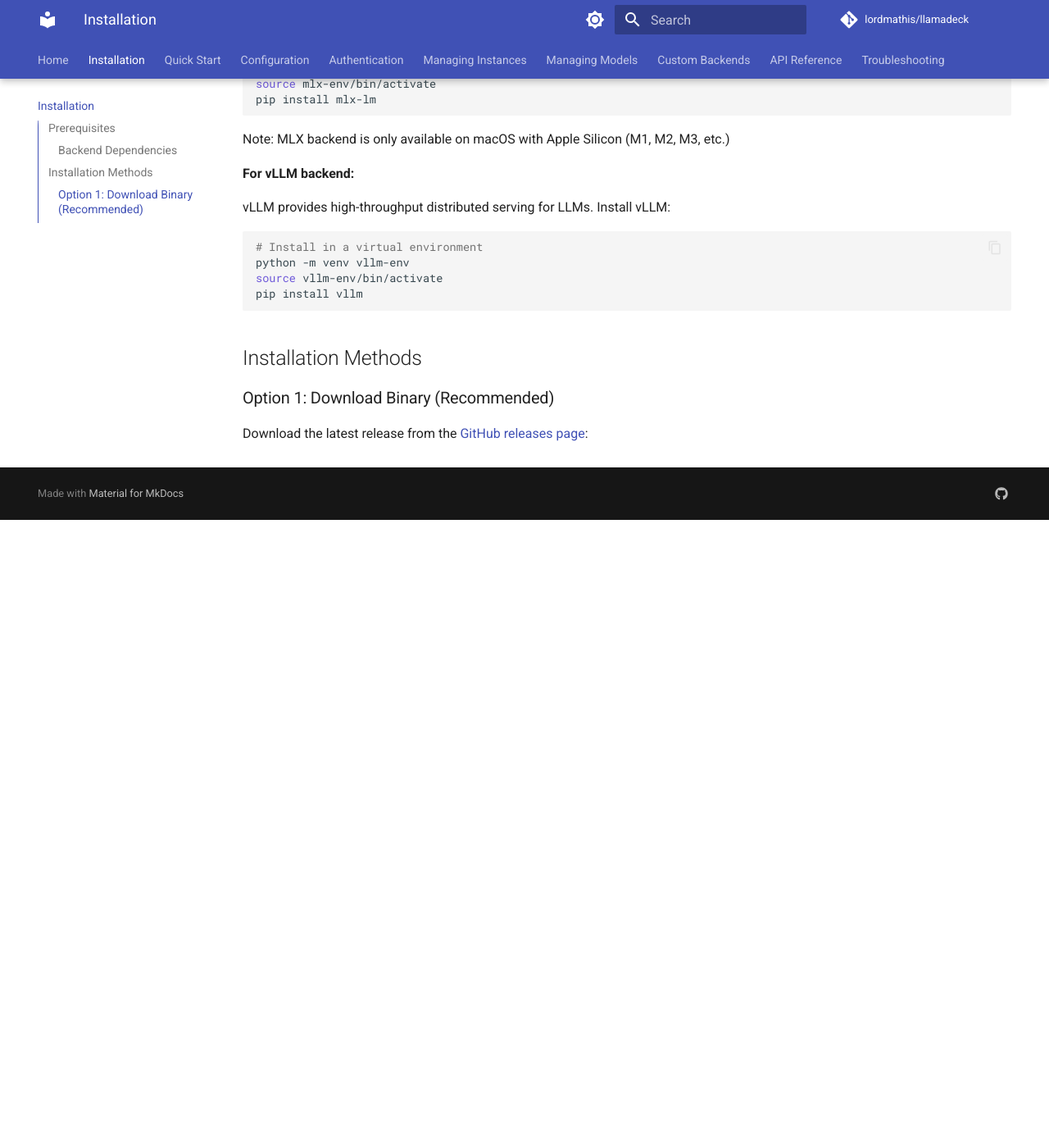
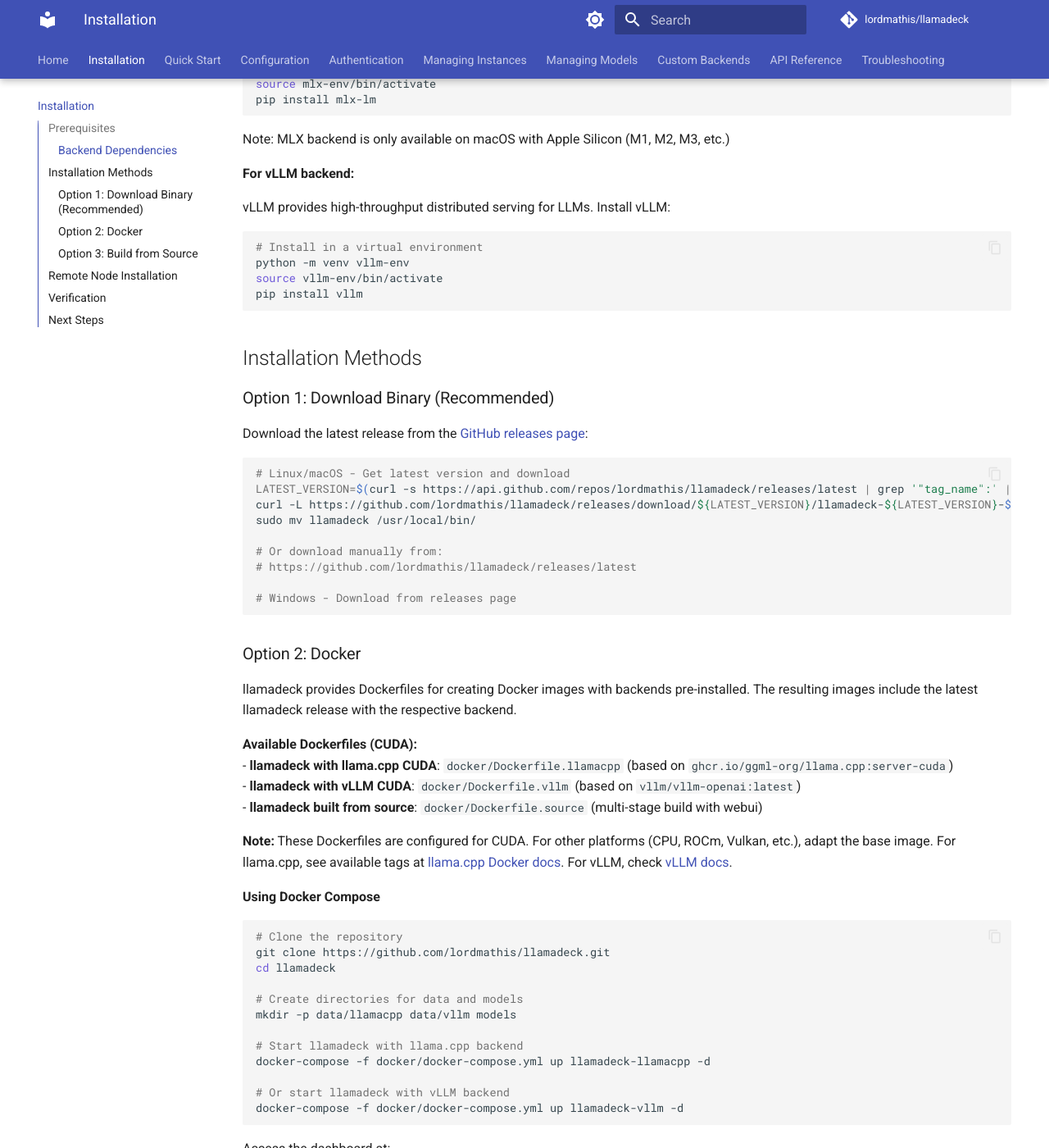
Before and after one commit to shiplaone2q/Llamadeck, an MkDocs documentation site: the page built from docs/installation.md, in a window 1280 px wide and 1400 px high, scrolled down 766 px. Shown: the whole window at 82% size. Built offline with MkDocs 1.6.1 and Material for MkDocs 9.7.7, drawn with Linux system fonts in a browser that asks for light colours; comment, search, counter and statistics services are not loaded; the version menu is left out; some of the changed text lies outside the part shown.

````diff
--- a/docs/installation.md
+++ b/docs/installation.md
@@ -53,3 +53,122 @@ pip install vllm
 ### Option 1: Download Binary (Recommended)
 
 Download the latest release from the [GitHub releases page](https://github.com/lordmathis/llamadeck/releases):
+
+```bash
+# Linux/macOS - Get latest version and download
+LATEST_VERSION=$(curl -s https://api.github.com/repos/lordmathis/llamadeck/releases/latest | grep '"tag_name":' | sed -E 's/.*"([^"]+)".*/\1/')
+curl -L https://github.com/lordmathis/llamadeck/releases/download/${LATEST_VERSION}/llamadeck-${LATEST_VERSION}-$(uname -s | tr '[:upper:]' '[:lower:]')-$(uname -m).tar.gz | tar -xz
+sudo mv llamadeck /usr/local/bin/
+
+# Or download manually from:
+# https://github.com/lordmathis/llamadeck/releases/latest
+
+# Windows - Download from releases page
+```
+
+### Option 2: Docker
+
+llamadeck provides Dockerfiles for creating Docker images with backends pre-installed. The resulting images include the latest llamadeck release with the respective backend.
+
+**Available Dockerfiles (CUDA):**
+- **llamadeck with llama.cpp CUDA**: `docker/Dockerfile.llamacpp` (based on `ghcr.io/ggml-org/llama.cpp:server-cuda`)
+- **llamadeck with vLLM CUDA**: `docker/Dockerfile.vllm` (based on `vllm/vllm-openai:latest`)
+- **llamadeck built from source**: `docker/Dockerfile.source` (multi-stage build with webui)
+
+**Note:** These Dockerfiles are configured for CUDA. For other platforms (CPU, ROCm, Vulkan, etc.), adapt the base image. For llama.cpp, see available tags at [llama.cpp Docker docs](https://github.com/ggml-org/llama.cpp/blob/master/docs/docker.md). For vLLM, check [vLLM docs](https://docs.vllm.ai/en/v0.6.5/serving/deploying_with_docker.html).
+
+**Using Docker Compose**
+
+```bash
+# Clone the repository
+git clone https://github.com/lordmathis/llamadeck.git
+cd llamadeck
+
+# Create directories for data and models
+mkdir -p data/llamacpp data/vllm models
+
+# Start llamadeck with llama.cpp backend
+docker-compose -f docker/docker-compose.yml up llamadeck-llamacpp -d
+
+# Or start llamadeck with vLLM backend
+docker-compose -f docker/docker-compose.yml up llamadeck-vllm -d
+```
+
+Access the dashboard at:
+- llamadeck with llama.cpp: http://localhost:8080
+- llamadeck with vLLM: http://localhost:8081
+
+**Using Docker Build and Run**
+
+1. llamadeck with llama.cpp CUDA:
+```bash
+docker build -f docker/Dockerfile.llamacpp -t llamadeck:llamacpp-cuda .
+docker run -d \
+  --name llamadeck-llamacpp \
+  --gpus all \
+  -p 8080:8080 \
+  -v ~/.cache/llama.cpp:/root/.cache/llama.cpp \
+  llamadeck:llamacpp-cuda
+```
+
+2. llamadeck with vLLM CUDA:
+```bash
+docker build -f docker/Dockerfile.vllm -t llamadeck:vllm-cuda .
+docker run -d \
+  --name llamadeck-vllm \
+  --gpus all \
+  -p 8080:8080 \
+  -v ~/.cache/huggingface:/root/.cache/huggingface \
+  llamadeck:vllm-cuda
+```
+
+3. llamadeck built from source:
+```bash
+docker build -f docker/Dockerfile.source -t llamadeck:source .
+docker run -d \
+  --name llamadeck \
+  -p 8080:8080 \
+  llamadeck:source
+```
+
+### Option 3: Build from Source
+
+Requirements:
+- Go 1.24 or later
+- Node.js 22 or later
+- Git
+
+If you prefer to build from source:
+
+```bash
+# Clone the repository
+git clone https://github.com/lordmathis/llamadeck.git
+cd llamadeck
+
+# Build the web UI
+cd webui && npm ci && npm run build && cd ..
+
+# Build the application
+go build -o llamadeck ./cmd/server
+```
+
+## Remote Node Installation
+
+For deployments with remote nodes:
+- Install llamadeck on each node using any of the methods above
+- Configure API keys for authentication between nodes
+- Ensure node names are consistent across all configurations
+
+## Verification
+
+Verify your installation by checking the version:
+
+```bash
+llamadeck --version
+```
+
+## Next Steps
+
+Now that Llamadeck is installed, continue to the [Quick Start](quick-start.md) guide to get your first instance running!
+
+For remote node deployments, see the [Configuration Guide](configuration.md) for node setup instructions.
````
Also changed, not shown: 2 other files.
